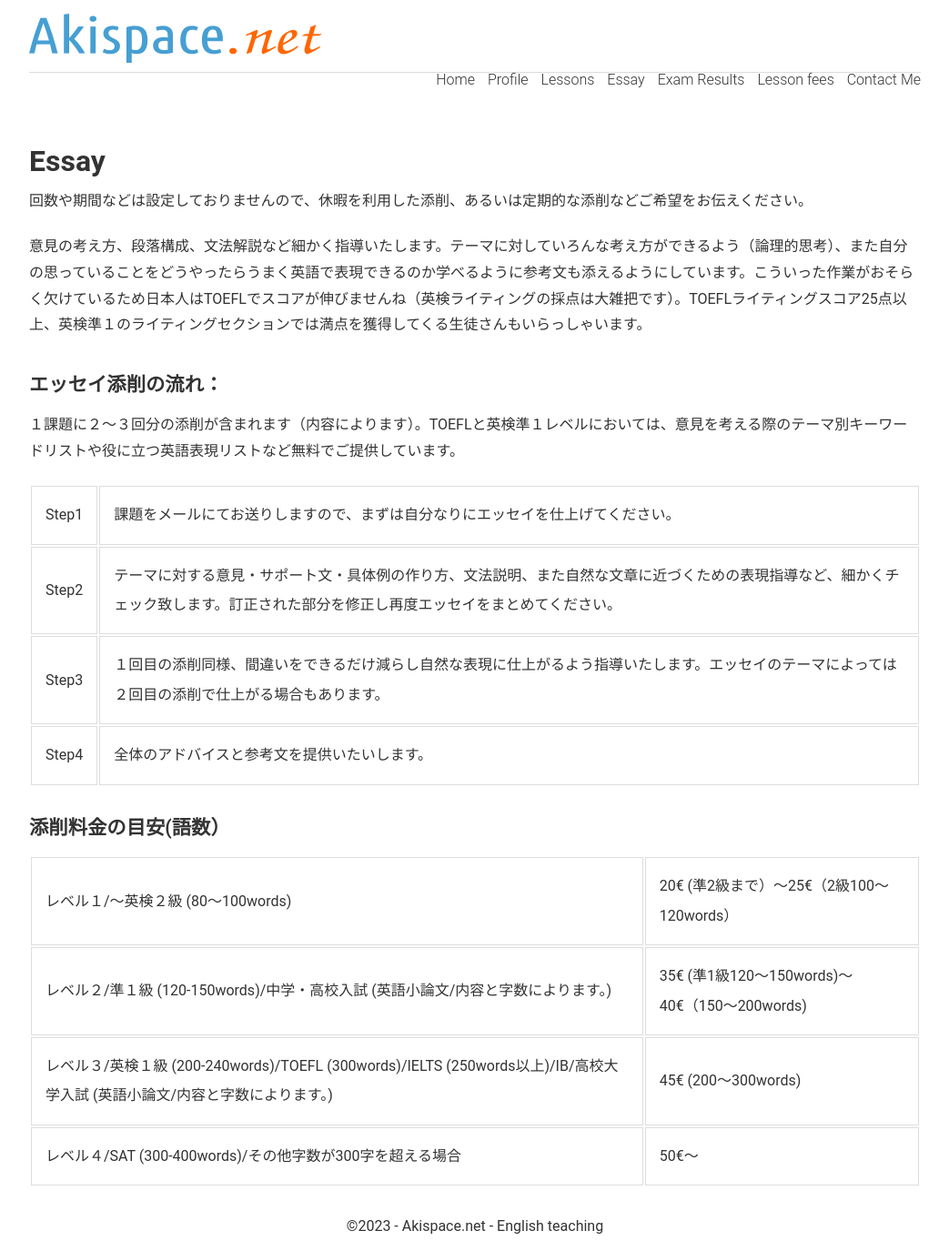
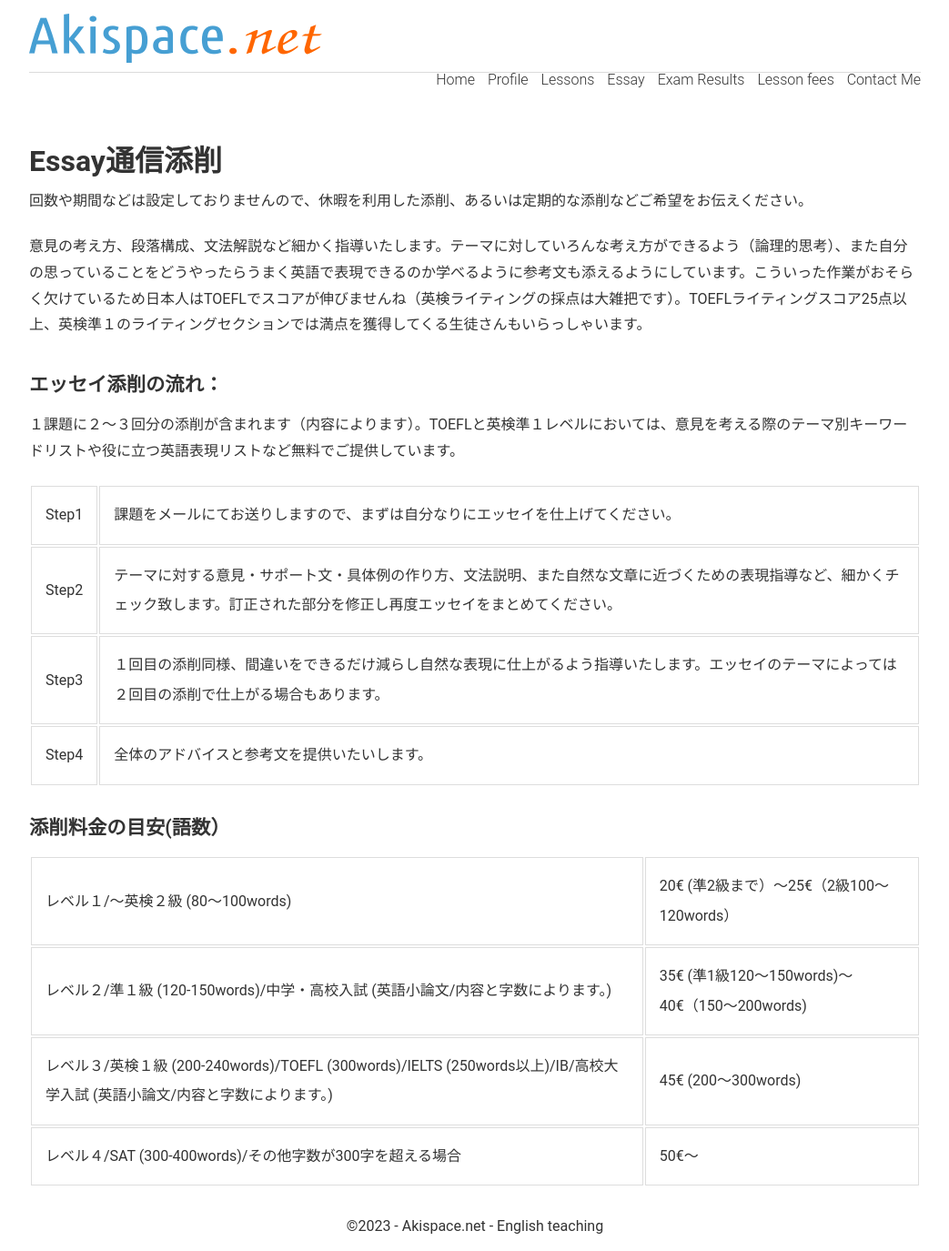
Before and after one commit to phocean/akispace, a Jekyll site: the page built from essays.md, in a window 1280 px wide. Shown: the whole page at 91% size, without its empty margins (118-1161 px from the left). Built offline with Jekyll 4.4.1, drawn with Linux system fonts in a browser that asks for light colours.

Commit message:
Update essays.md
added one word

```diff
--- a/essays.md
+++ b/essays.md
@@ -6,7 +6,7 @@ title: パリ英語家庭教師　英語エッセイ通信添削
 description: 英検/TOEFL/IELTS/SATなどの資格試験に合わせたエッセイ添削、そして入試に必要な英語小論文などもレベルに沿ってお手伝いいたします。
 ---
 
-## Essay
+## Essay通信添削
 
 回数や期間などは設定しておりませんので、休暇を利用した添削、あるいは定期的な添削などご希望をお伝えください。
 
```
